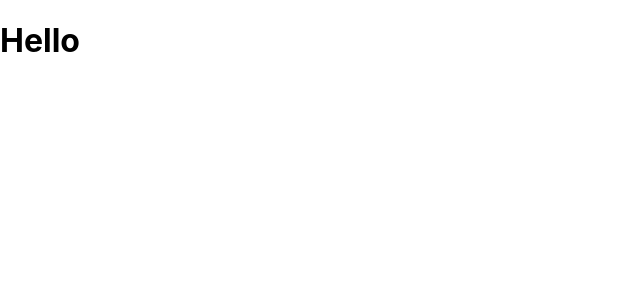
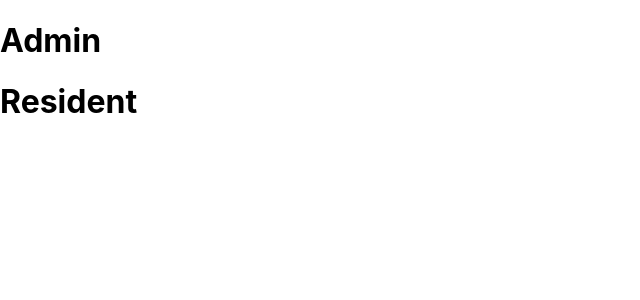
Before and after one commit to blanklogic/hack4good2025, a React (Create React App) app in the folder frontend/: page / in a window 1280 px wide. Shown: the top 300 px of the page, without its empty margins (0-640 px from the left). Built offline with nearby package versions, Linux system fonts and the light colour scheme.

Commit message:
Update changes

```diff
--- a/frontend/package.json
+++ b/frontend/package.json
@@ -6,6 +6,7 @@
     "cra-template": "1.2.0",
     "react": "^19.0.0",
     "react-dom": "^19.0.0",
+    "react-router-dom": "^6.28.1",
     "react-scripts": "5.0.1"
   },
   "scripts": {
--- a/frontend/src/App.css
+++ b/frontend/src/App.css
@@ -6,3 +6,11 @@ body {
   margin: 0;
   padding: 0;
 }
+
+/* Styling for toggle */
+.toggle-admin .toggle-resident {
+  display: flex;
+  justify-content: center;
+  align-items: center;
+  background-color: black;
+}
--- a/frontend/src/App.js
+++ b/frontend/src/App.js
@@ -1,9 +1,12 @@
+import React from "react";
+import Toggle from "./components/Toggle";
 import "./App.css";
-import Toggle from "./components/Toggle";
+import Admin from "./pages/Admin";
+import Resident from "./pages/Resident";
 
 function App() {
   return (
-    <div className="App">
+    <div>
       <Toggle />
     </div>
   );
--- a/frontend/src/components/Toggle.js
+++ b/frontend/src/components/Toggle.js
@@ -1,9 +1,11 @@
 import React from "react";
+import "../App.css";
 
 const Toggle = () => {
   return (
     <div>
-      <h1>Hello</h1>
+      <h1 className="toggle-admin">Admin</h1>
+      <h1 className="toggle-resident">Resident</h1>
     </div>
   );
 };
--- a/frontend/src/pages/Admin.js
+++ b/frontend/src/pages/Admin.js
@@ -1,8 +1,13 @@
-import React from "react";
+import { React, useState } from "react";
+import Toggle from "../components/Toggle";
+import { useNavigate } from "react-router-dom";
 import "../App.css";
 
 const Admin = () => {
-  return <div></div>;
+  // for routing
+  const [role, setRole] = useState("Admin");
+
+  return <div>Admin</div>;
 };
 
 export default Admin;
--- a/frontend/src/pages/Resident.js
+++ b/frontend/src/pages/Resident.js
@@ -1,8 +1,17 @@
-import React from "react";
+import { React, useState } from "react";
+import Toggle from "../components/Toggle";
+import { useNavigate } from "react-router-dom";
 import "../App.css";
 
 const Resident = () => {
-  return <div></div>;
+  // for routing
+  const [role, setRole] = useState("Resident");
+
+  return (
+    <div>
+      Resident
+    </div>
+  );
 };
 
 export default Resident;
```
Also changed, not shown: 1 other file (tests, documents, lock files or other folders).
